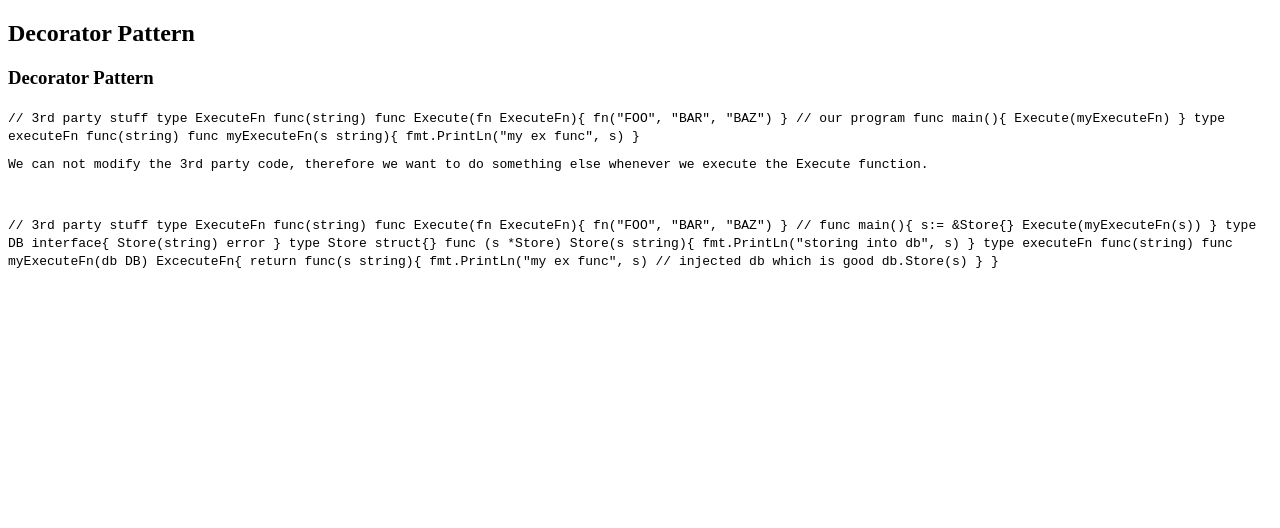
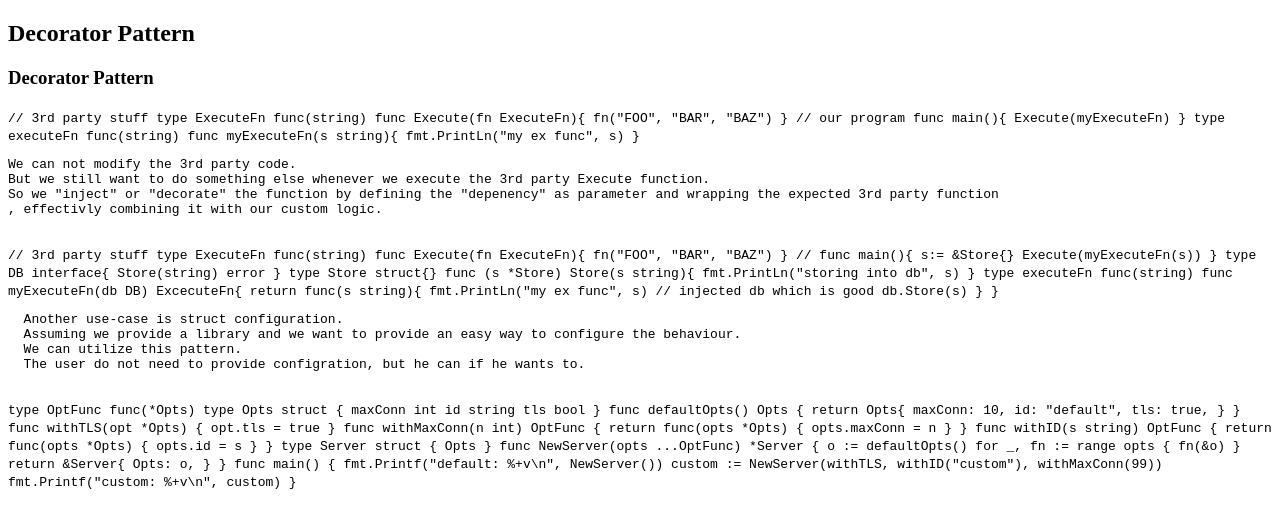
Before and after one commit to soockee/golang-knowledge, a plain HTML site: page lessons/optional_parameter_pattern.html in a window 1280 px wide. Drawn offline with Linux system fonts and the light colour scheme.

Commit message:
Added decorator pattern example

```diff
--- a/lessons/optional_parameter_pattern.html
+++ b/lessons/optional_parameter_pattern.html
@@ -1,6 +1,6 @@
 <!doctype html>
 <body>
-  <h2 id="Decorator">Decorator Pattern </h2>
+  <h2 id="decorator">Decorator Pattern </h2>
   <h3>Decorator Pattern</h3>
 
   <code>
@@ -21,8 +21,10 @@
 
   </code>
 <pre>
-We can not modify the 3rd party code, therefore we want to do something else whenever we execute the Execute function.
-
+We can not modify the 3rd party code.
+But we still want to do something else whenever we execute the 3rd party Execute function.
+So we "inject" or "decorate" the function by defining the "depenency" as parameter and wrapping the expected 3rd party function
+, effectivly combining it with our custom logic.
   </pre>
 <code>
 	// 3rd party stuff
@@ -51,8 +53,68 @@ We can not modify the 3rd party code, therefore we want to do something else whe
 			db.Store(s)
 		}
 	}
-
   </code>
 
+  <pre>
+  Another use-case is struct configuration.
+  Assuming we provide a library and we want to provide an easy way to configure the behaviour.
+  We can utilize this pattern.
+  The user do not need to provide configration, but he can if he wants to.
+  </pre>
+
+  <code>
+
+type OptFunc func(*Opts)
+
+type Opts struct {
+	maxConn int
+	id      string
+	tls     bool
+}
+
+func defaultOpts() Opts {
+	return Opts{
+		maxConn: 10,
+		id:      "default",
+		tls:     true,
+	}
+}
+
+func withTLS(opt *Opts) {
+	opt.tls = true
+}
+
+func withMaxConn(n int) OptFunc {
+	return func(opts *Opts) {
+		opts.maxConn = n
+	}
+}
+
+func withID(s string) OptFunc {
+	return func(opts *Opts) {
+		opts.id = s
+	}
+}
+
+type Server struct {
+	Opts
+}
+
+func NewServer(opts ...OptFunc) *Server {
+	o := defaultOpts()
+	for _, fn := range opts {
+		fn(&o)
+	}
+	return &Server{
+		Opts: o,
+	}
+}
+
+func main() {
+	fmt.Printf("default: %+v\n", NewServer())
+	custom := NewServer(withTLS, withID("custom"), withMaxConn(99))
+	fmt.Printf("custom: %+v\n", custom)
+}
+  </code>
 </body>
 </html>
```
Also changed, not shown: 1 other file.
